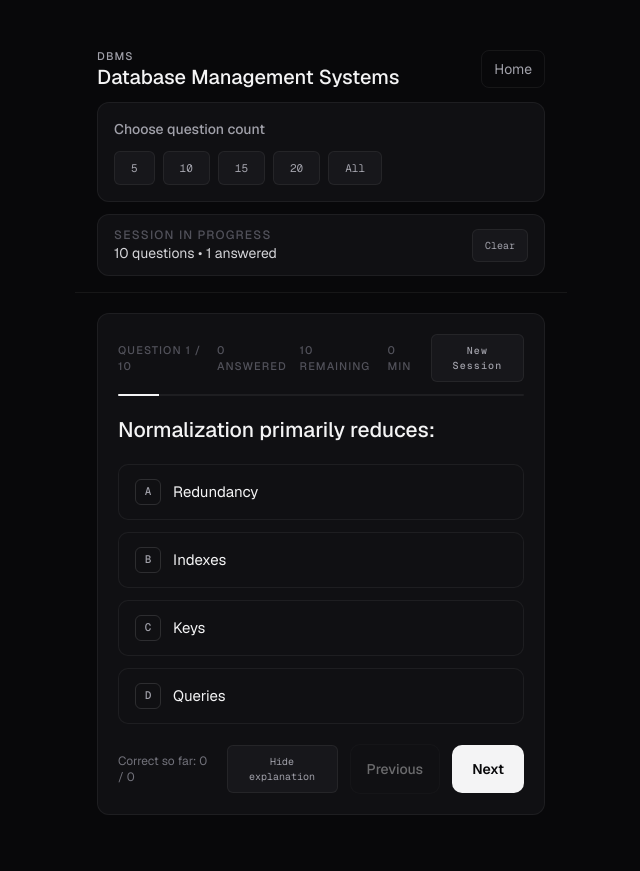
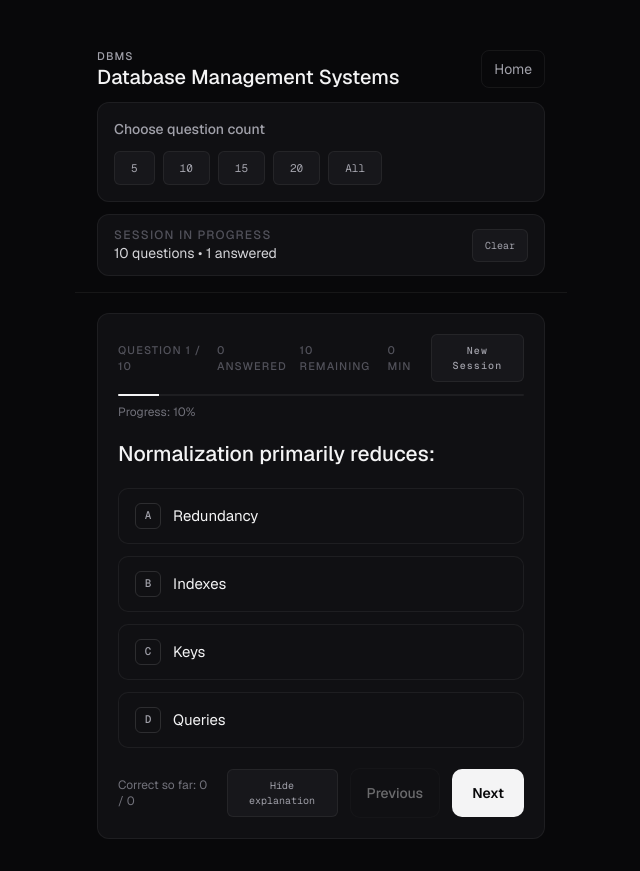
Before and after one commit to rohith-0099/CCW_MCQ_WEBSITE, a Next.js app: page /practice/DBMS in a window 1280 px wide. Both pictures are taken after a click on the button "10". Shown: the whole page, without its empty margins (319-959 px from the left). Before the commit the page ends 847 px from the top, so only its background shows below. Built offline with nearby package versions, Linux system fonts and the light colour scheme.

Commit message:
Add practice progress label

```diff
--- a/src/app/practice/[subject]/page.tsx
+++ b/src/app/practice/[subject]/page.tsx
@@ -138,6 +138,7 @@ export default function PracticePage({ params }: { params: { subject: string } }
   const progress = session
     ? ((session.currentIndex + 1) / session.questionIds.length) * 100
     : 0;
+  const progressLabel = session ? Math.round(progress) : 0;
   const answeredCount = session ? Object.keys(session.answers).length : 0;
   const correctSoFar = session
     ? Object.entries(session.answers).reduce((total, [id, answer]) => {
@@ -284,6 +285,7 @@ export default function PracticePage({ params }: { params: { subject: string } }
                 style={{ width: `${progress}%` }}
               />
             </div>
+            <p className="mt-2 text-xs text-zinc-500">Progress: {progressLabel}%</p>
 
             <h2 className="mt-5 text-[21px] font-medium leading-[1.32] text-zinc-100">
               {currentQuestion.stem}
```
